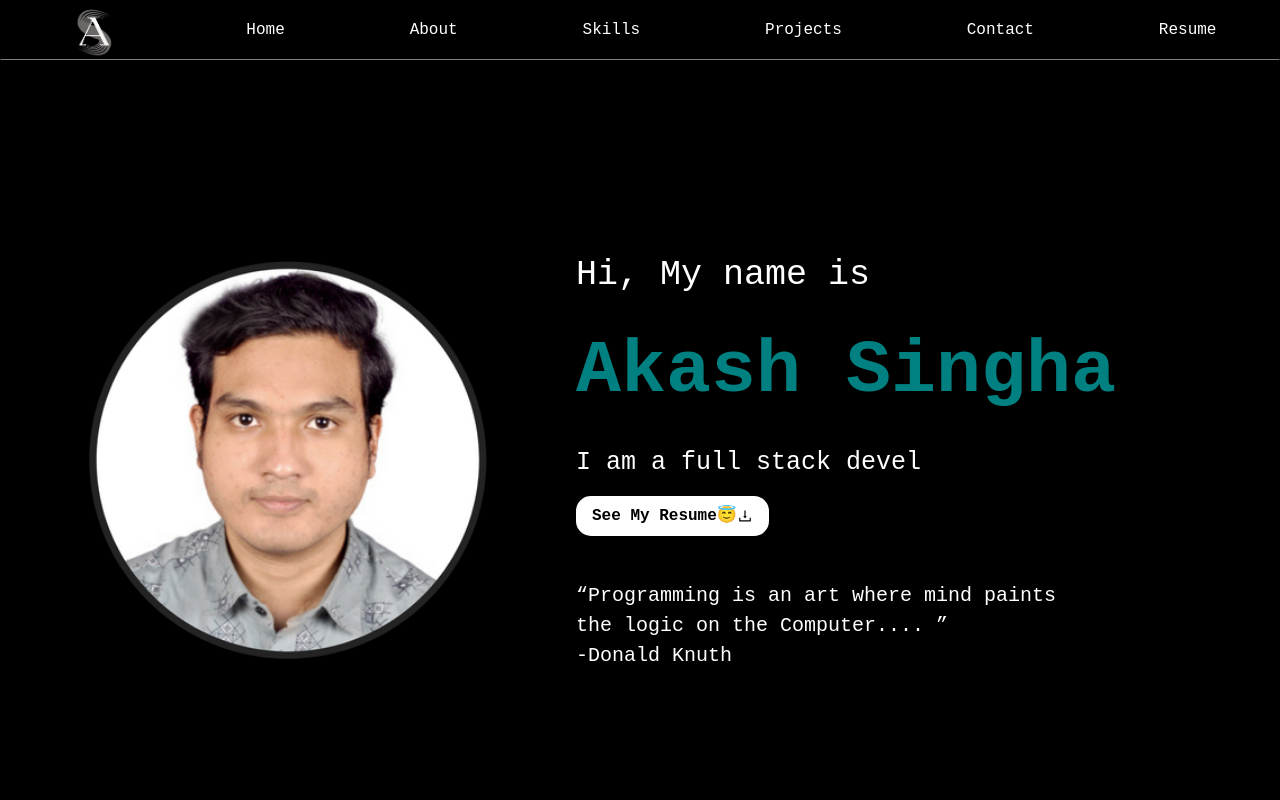
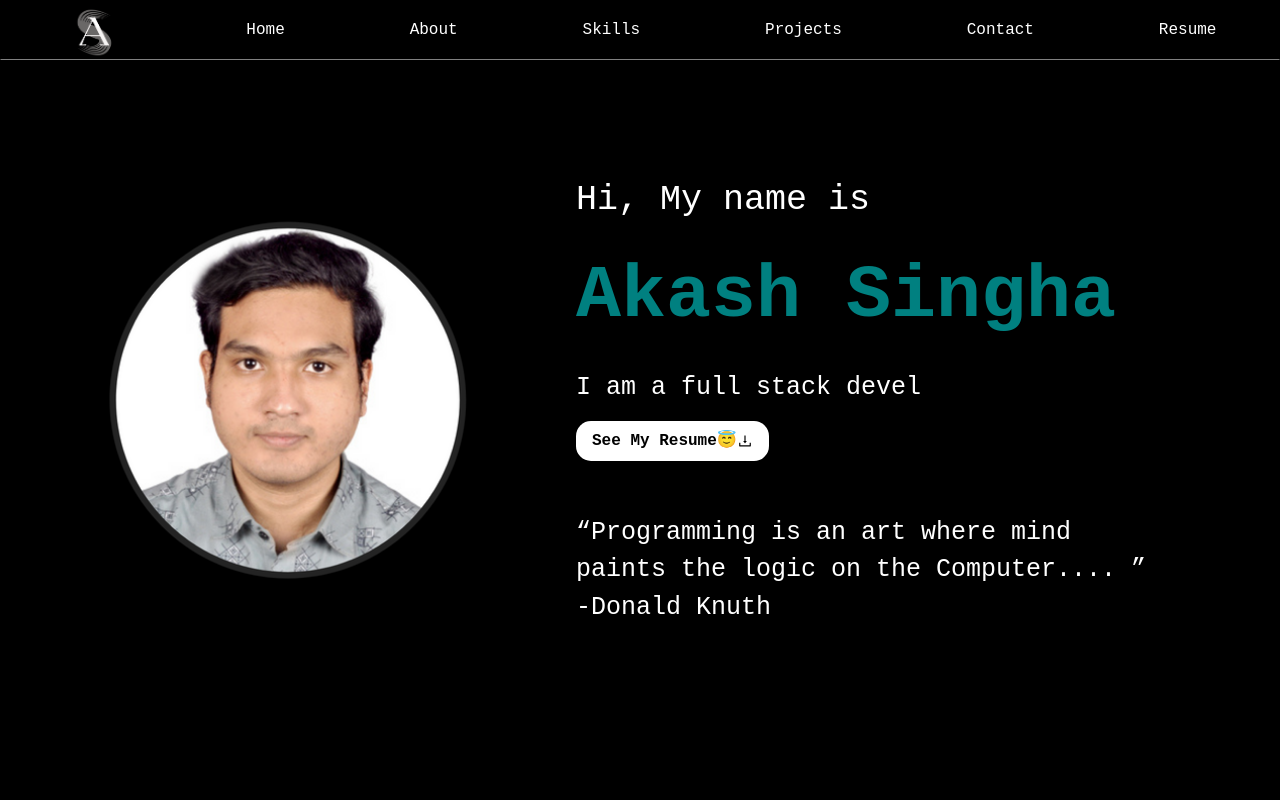
Before and after one commit to akash-singha-3558/akash-singha-3558.github.io, a React (Create React App) app: page / in a window 1280 px wide. Shown: the top 800 px of the page. Built offline with nearby package versions, Linux system fonts and the light colour scheme.

Commit message:
about added

```diff
--- a/package.json
+++ b/package.json
@@ -1 +1 @@
-{"homepage":"https://akash-singh-3558.github.io","name":"my-portfolio","version":"0.1.0","private":true,"dependencies":{"@chakra-ui/react":"^2.4.6","@emotion/react":"^11.10.5","@emotion/styled":"^11.10.5","@testing-library/jest-dom":"^5.16.5","@testing-library/react":"^13.4.0","@testing-library/user-event":"^13.5.0","aos":"^2.3.4","framer-motion":"^8.1.5","react":"^18.2.0","react-dom":"^18.2.0","react-github-calendar":"^3.4.0","react-icons":"^4.7.1","react-router-dom":"^6.6.1","react-router-hash-link":"^2.4.3","react-scripts":"5.0.1","react-tooltip":"^5.4.0","react-typical":"^0.1.3","typical":"^7.1.1","web-vitals":"^2.1.4"},"scripts":{"predeploy":"npm run build","deploy":"gh-pages -d build","start":"react-scripts start","build":"react-scripts build","test":"react-scripts test","eject":"react-scripts eject"},"eslintConfig":{"extends":["react-app","react-app/jest"]},"browserslist":{"production":[">0.2%","not dead","not op_mini all"],"development":["last 1 chrome version","last 1 firefox version","last 1 safari version"]}}
+{"homepage":"https://akash-singh-3558.github.io","name":"my-portfolio","version":"0.1.0","private":true,"dependencies":{"@chakra-ui/react":"^2.4.6","@emotion/react":"^11.10.5","@emotion/styled":"^11.10.5","@testing-library/jest-dom":"^5.16.5","@testing-library/react":"^13.4.0","@testing-library/user-event":"^13.5.0","aos":"^3.0.0-beta.6","framer-motion":"^8.1.5","react":"^18.2.0","react-dom":"^18.2.0","react-github-calendar":"^3.4.0","react-icons":"^4.7.1","react-router-dom":"^6.6.1","react-router-hash-link":"^2.4.3","react-scripts":"5.0.1","react-tooltip":"^5.4.0","react-typical":"^0.1.3","typical":"^7.1.1","web-vitals":"^2.1.4"},"scripts":{"predeploy":"npm run build","deploy":"gh-pages -d build","start":"react-scripts start","build":"react-scripts build","test":"react-scripts test","eject":"react-scripts eject"},"eslintConfig":{"extends":["react-app","react-app/jest"]},"browserslist":{"production":[">0.2%","not dead","not op_mini all"],"development":["last 1 chrome version","last 1 firefox version","last 1 safari version"]}}
--- a/src/components/About.jsx
+++ b/src/components/About.jsx
@@ -4,15 +4,15 @@ import React from 'react'
 export const About = () => {
   return (
 
-    <Box id="about"  h="auto" bg="black" w="100%" backgroundColor="black" color="white" fontFamily="Roboto Mono, monospace" >
+    <Box id="about"  class="about section"  h="auto" bg="black" w="100%" backgroundColor="black" color="white" fontFamily="Roboto Mono, monospace" >
     <Center> <Text  borderBottom="2px solid teal" p="5px" fontSize="22px">About</Text></Center>
     <Box  w="90%" h="100%"  display="flex" justifyContent="center" m="auto" alignItems="center" gap="15px" flexDirection={{base:"column",sm:"column",md:"column",lg:"row",xl:"row","2xl":"row"}} mt="20px">
-     <Box w={{base:"70%",sm:"70%",md:"70%",lg:"45%",xl:"45%","2xl":"45%"}} h="50%" display="flex" justifyContent="center" alignItems="center" border="1px solid teal" p="20px" borderRadius="25px" >
+     <Box w={{base:"70%",sm:"70%",md:"70%",lg:"45%",xl:"45%","2xl":"45%"}} h="50%" p="15px" display="flex" justifyContent="center" alignItems="center" border="1px solid teal"  borderRadius="25px" >
       <Image  w="100%" h="100%" borderRadius="25px" src="https://camo.githubusercontent.com/5ddf73ad3a205111cf8c686f687fc216c2946a75005718c8da5b837ad9de78c9/68747470733a2f2f7468756d62732e6766796361742e636f6d2f4576696c4e657874446576696c666973682d736d616c6c2e676966"/>
      </Box>
      <Box w={{base:"70%",sm:"70%",md:"70%",lg:"45%",xl:"45%","2xl":"45%"}} h="50%" display="flex" justifyContent="center" alignItems="center" border="1px solid teal" flexDirection="column" gap="35px" p="25px" borderRadius="25px" >
     <Text borderBottom="1px solid teal" fontSize="25px">About Me</Text>
-    <Text textAlign="left" fontSize="18px">A tech-enthusiast MERN developer, with 1000+ hours
+    <Text textAlign="left" fontSize="18px" id="user-detail-intro">A tech-enthusiast MERN developer, with 1000+ hours
 of hands-on coding & DSA project experience in
 
 developing websites and has a robust problem-
--- a/src/components/Home.jsx
+++ b/src/components/Home.jsx
@@ -7,15 +7,23 @@ import { AiOutlineDownload } from "react-icons/ai";
 import Typical from "react-typical";
 import { HomeRightBoxHomeWidth,RightBoxHomeHeight, homeres, ImageBoxHomeHeight, ImageBoxHomeWidth, myNameIsRes } from "./styles";
 export const Home = () => {
+
   return (
     <Box
       h="100vh"
       bg="black"
       w="100%"
       id="home"
-      mt="60px"
+      mt={{
+        base:"60px",
+        sm: '60px',
+        md: '60px',
+        lg: '0px',
+        xl: '0px',
+        '2xl': '0px'
+      }}
 
-      fontSize="30px"
+
       display="flex"
       flexDirection={homeres}
       justifyContent="space-between"
@@ -31,12 +39,36 @@ export const Home = () => {
 
 
       >
-        <Image src={dp}  width="450px" />
+        <Image src={dp}  width="70%" />
       </Box>
+{/* 35 */}
+      <Box h={RightBoxHomeHeight} w={HomeRightBoxHomeWidth}   justifyContent={["left","center",]} dispay="flex"  textAlign={myNameIsRes} m="auto"  color="white"  alignItems="stretch" display="flex" flexDirection={"column"} gap="15px"     fontSize={{
+      base:"16px",
+      sm: '16px',
+      md: '25px',
+      lg: '25px',
+      xl: '25px',
+      '2xl': '25px'
 
-      <Box h={RightBoxHomeHeight} w={HomeRightBoxHomeWidth}   justifyContent={["left","center",]} dispay="flex"  textAlign={myNameIsRes} m="auto"  color="white"  alignItems="stretch" display="flex" flexDirection={"column"} gap="15px" fontSize="25px">
-        <Box  ><Text fontSize="35px" left="0" >Hi, My name is</Text></Box>
-        <Text fontSize="75px" fontWeight="bold" color="teal">
+  }}  >
+        <Box  ><Text fontSize={{
+        base:"20px",
+        sm: '20px',
+        md: '35px',
+        lg: '35px',
+        xl: '35px',
+        '2xl': '35px'
+
+    }} left="0" >Hi, My name is</Text></Box>
+        <Text  id="user-detail-name" fontSize={{
+        base:"25px",
+        sm: '25px',
+        md: '60px',
+        lg: '75px',
+        xl: '75px',
+        '2xl': '75px'
+
+    }} fontWeight="bold" color="teal">
           Akash Singha
         </Text>
         <Typical
@@ -68,8 +100,17 @@ export const Home = () => {
             </Button>
           </a>
         {/* </Box> */}
-        <Box fontSize="20px">
-          <p><br/><q>Programming is an art where mind paints <br/> the logic on the Computer.... </q><br/>-Donald Knuth</p>
+        <Box fontSize={{
+        base:"16px",
+        sm: '16px',
+        md: '20px',
+        lg: '25px',
+        xl: '25px',
+        '2xl': '25px'
+
+    }}>
+          <Text ><br/><q>Programming is an art where mind  <br/>paints the logic on the Computer.... </q></Text>
+          <p>-Donald Knuth</p>
         </Box>
       </Box>
     </Box>
--- a/src/components/Navbar.jsx
+++ b/src/components/Navbar.jsx
@@ -4,7 +4,6 @@ import {HashLink as Link} from "react-router-hash-link";
 import {BsList} from "react-icons/bs";
 import {  hamberger, responseElements } from "./styles";
 import { useState } from "react";
-
 
 const Navbar=()=>{
 const [show,setShow]=useState("none");
@@ -19,23 +18,23 @@ return(
 </Box>
 
 <Link to="#home" smooth  >
-<Text class="nav-link home" display={responseElements}  _hover={{color:"teal", borderBottomWidth:"2px", borderBottomColor:"teal"}} transition="0.4s">Home</Text>
+<Text  display={responseElements}  _hover={{color:"teal", borderBottomWidth:"2px", borderBottomColor:"teal"}} transition="0.4s"><span className="nav-link home">Home</span></Text>
 </Link>
-<Link to="#about" smooth>
-<Text  class="nav-link about" display={responseElements}  _hover={{color:"teal", borderBottomWidth:"2px", borderBottomColor:"teal"}} transition="0.4s">About</Text>
+<Link to="#about" smooth >
+<Text   display={responseElements}  _hover={{color:"teal", borderBottomWidth:"2px", borderBottomColor:"teal"}} transition="0.4s"><span className="nav-link about">About</span></Text>
 </Link>
-<Link to="#Skills" smooth>
-<Text class="nav-link skills" display={responseElements} _hover={{color:"teal", borderBottomWidth:"2px", borderBottomColor:"teal"}} transition="0.4s">Skills</Text>
+<Link to="#skills" smooth >
+<Text  display={responseElements}  _hover={{color:"teal", borderBottomWidth:"2px", borderBottomColor:"teal"}} transition="0.4s"><span className="nav-link skills">Skills</span></Text>
 </Link>
-<Link to="#projects" smooth>
-<Text class="nav-link projects" display={responseElements} _hover={{color:"teal", borderBottomWidth:"2px", borderBottomColor:"teal"}} transition="0.4s">Projects</Text>
+<Link to="#projects" smooth >
+<Text  display={responseElements} _hover={{color:"teal", borderBottomWidth:"2px", borderBottomColor:"teal"}} transition="0.4s"><span className="nav-link projects">Projects</span></Text>
 </Link>
-<Link to="#contact" smooth>
-<Text  class="nav-link contact" display={responseElements} _hover={{color:"teal", borderBottomWidth:"2px", borderBottomColor:"teal"}} transition="0.4s">Contact</Text>
+<Link to="#contact" smooth >
+<Text   display={responseElements} _hover={{color:"teal", borderBottomWidth:"2px", borderBottomColor:"teal"}} transition="0.4s"><span className="nav-link contact">Contact</span></Text>
 </Link>
 
-<Link to="#resume" smooth>
-<Text class="nav-link resume" display={responseElements} _hover={{color:"teal", borderBottomWidth:"2px", borderBottomColor:"teal"}} transition="0.4s">Resume</Text>
+<Link to="#resume" smooth >
+<Text  display={responseElements} _hover={{color:"teal", borderBottomWidth:"2px", borderBottomColor:"teal"}} transition="0.4s"><span className="nav-link resume">Resume</span></Text>
 </Link>
 
 
@@ -49,7 +48,7 @@ setShow(show==="none"?"grid":"none")
 
 </Flex>
 
-<Box data-aos="fade-up" fontFamily="Roboto Mono, monospace" position="fixed" w="100%" border="1px solid teal"  h="75vh" padding="100px" backgroundColor="black" display={show} gridTemplateColumns="repeat(1,1fr)" textAlign="center" color="white" zIndex="200">
+<Box  fontFamily="Roboto Mono, monospace" position="fixed" w="100%" border="1px solid teal"  h="75vh" padding="100px" backgroundColor="black" display={show} gridTemplateColumns="repeat(1,1fr)" textAlign="center" color="white" zIndex="200">
 <div style={ {width:"100px",margin:"auto"}}>
 <Link to="#home" smooth >
 <Button  onClick={()=>{
--- a/src/components/Skills.jsx
+++ b/src/components/Skills.jsx
@@ -9,7 +9,7 @@ export const Skills = () => {
       h="100vh"
       bg="black"
       w="100%"
-      id="Skills"
+      id="skills"
       mt="20px"
       color="white" fontFamily="Roboto Mono, monospace"
 
```
Also changed, not shown: src/components/Contact.jsx (added, +7 -0 lines), 1 other file (tests, documents, lock files or other folders).
